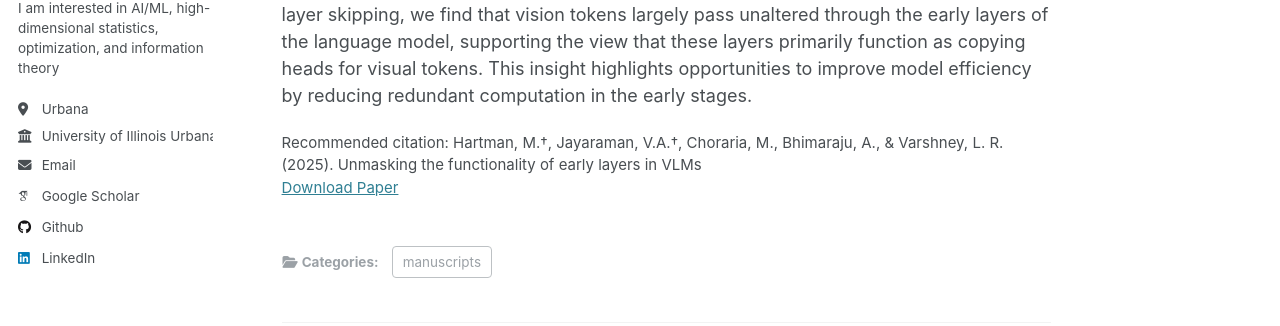
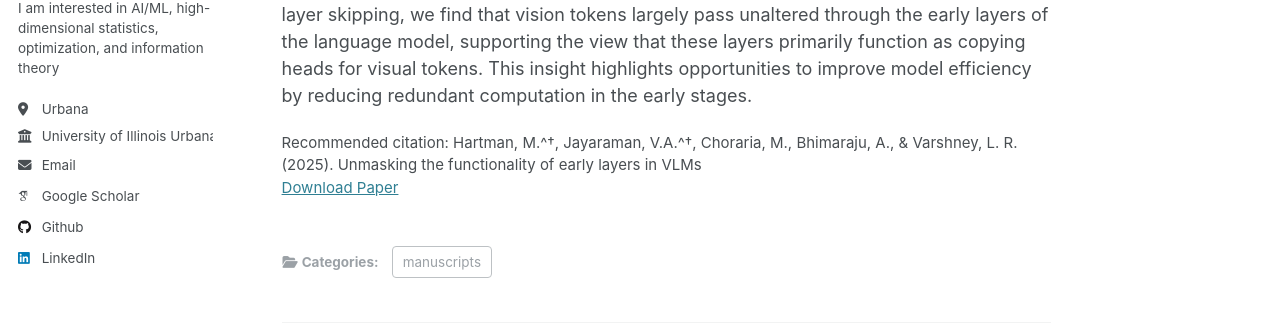
Before and after one commit to dxdt14/dxdt14.github.io, a Jekyll site: the page built from _publications/2025-10-19_UnmaskVLMs.md, in a window 1280 px wide and 1288 px high. Shown: the part 364-690 px from the top of the window. Built offline with Jekyll 4.4.1, drawn with Linux system fonts in a browser that asks for light colours; some web fonts are replaced.

```diff
--- a/_publications/2025-10-19_UnmaskVLMs.md
+++ b/_publications/2025-10-19_UnmaskVLMs.md
@@ -5,7 +5,7 @@ category: manuscripts
 excerpt: 'Presented at the eXCV Workshop at ICCV 2025. Interpretability work on determining how vision is transformed in the early layers in VLMs. '
 date: 2025-10-19
 paperurl: 'https://excv-workshop.github.io/publication/unmasking-the-functionality-of-early-layers-in-vlms/'
-citation: 'Hartman, M.†, Jayaraman, V.A.†, Choraria, M., Bhimaraju, A., & Varshney, L. R. (2025). Unmasking the
+citation: 'Hartman, M.^†, Jayaraman, V.A.^†, Choraria, M., Bhimaraju, A., & Varshney, L. R. (2025). Unmasking the
 functionality of early layers in VLMs'
 ---
 
```
Also changed, not shown: _publications/2024-07-16_SwitchCIT.md (+1 -1 lines), _publications/2025-12-3_SkipIt.md (+1 -1 lines).
